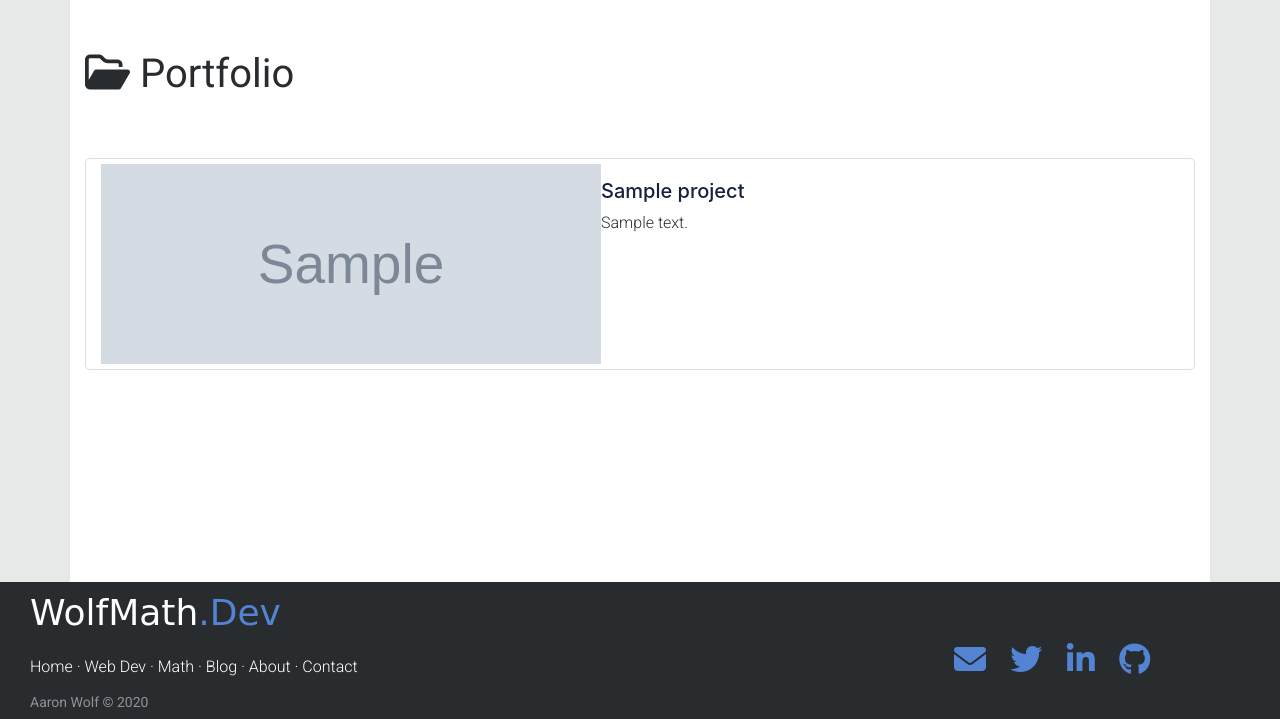
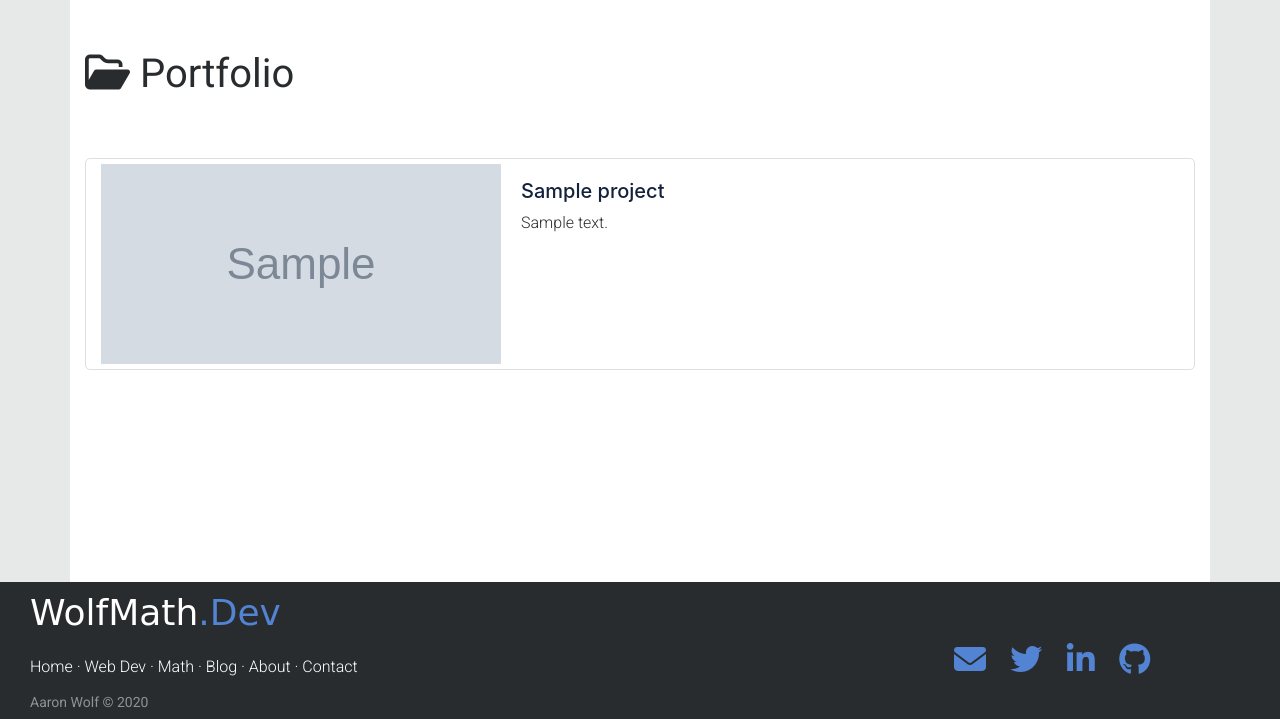
Before and after one commit to wolfpackdevs/wolfmathdev, a Django app: page /projects/ in a window 1280 px wide. Shown: the part 66-785 px from the top of the page. Run offline with Django 3.2, Linux system fonts and the light colour scheme; tables that the repository leaves empty hold one stand-in row (values such as "Sample post"); grey boxes marked "Sample" are stand-in pictures; some libraries are stand-ins or nearby versions.

Commit message:
portfolio style

```diff
--- a/projects/templates/projects/detail.html
+++ b/projects/templates/projects/detail.html
@@ -5,7 +5,7 @@
 <h1>{{project.title}}</h1>
 <div class="row">
   <div class="col-md-8">
-    {% comment %} <img src="{% static project.image %}" alt="project.description" width="100%"> {% endcomment %}
+    <img src="{{ project.image }}" alt="{{ project.description }}" width="100%">
   </div>
   <div class="col-md-4">
     <h3>About the project:</h3>
--- a/projects/templates/projects/index.html
+++ b/projects/templates/projects/index.html
@@ -30,4 +30,5 @@
     </div>
   </div> {% endcomment %}
 
+
 {% endblock %}
--- a/static/css/main.css
+++ b/static/css/main.css
@@ -132,8 +132,9 @@ a {
 
 .project-pic {
   height:200px;
-  width: 500px;
+  width: 400px;
   object-fit: cover;
+  margin-right: 20px;
 }
 
 .project h5 {
```
